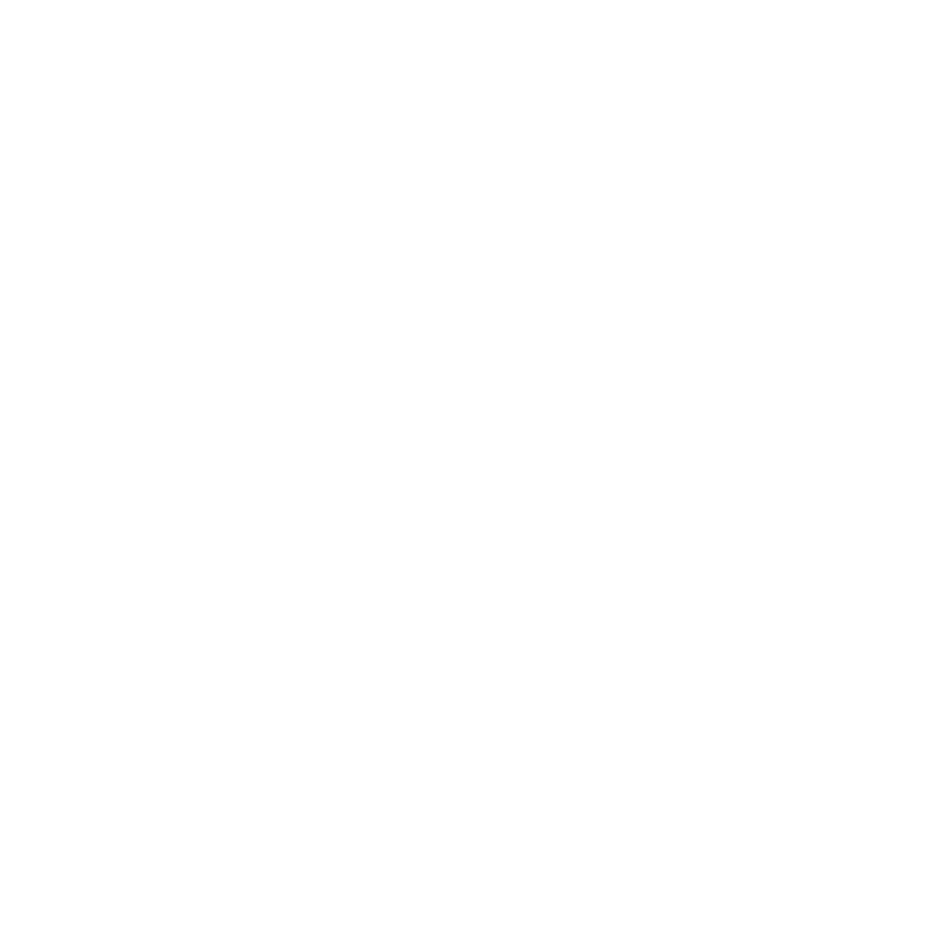
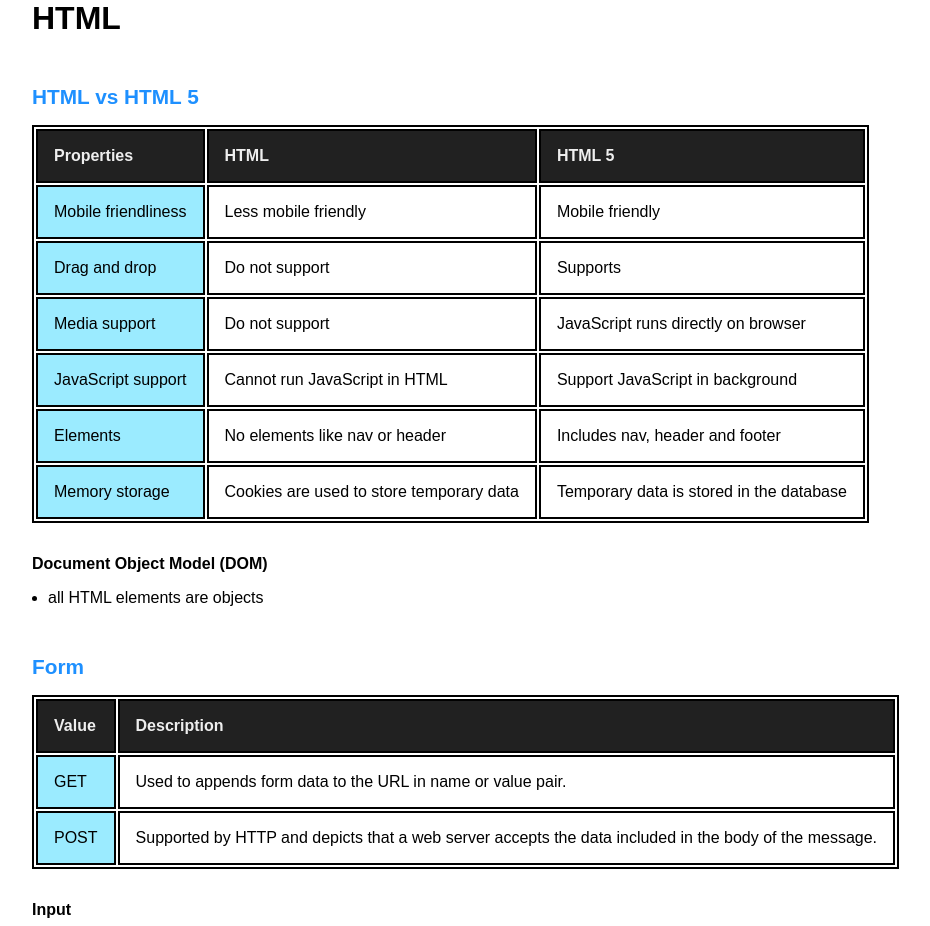
Before and after one commit to robteaw/guide2, a React (Create React App) app: page / in a window 1280 px wide. Shown: the part 160-1086 px from the top of the page, without its empty margins (88-1018 px from the left). Before the commit the page ends 800 px from the top, so only its background shows below. Built offline with nearby package versions, Linux system fonts and the light colour scheme; the HTML template or start-up script is replaced by a standard one.

Commit message:
25. Html Page Update

```diff
--- /dev/null
+++ b/src/pages/Home/Form.tsx
@@ -0,0 +1,76 @@
+import React from 'react'
+
+export default function Form() {
+  return (
+    <>
+      <h3>Input</h3>
+      <p>type, name, id, class, placeholder, required</p>
+      <img src="images/code_input.png" alt="" className="img5" />
+      <h3>Textarea</h3>
+      <p>name, id, class, cols, row, placeholder</p>
+
+      <h3>Code</h3>
+      <img src="images/code_form.png" alt="" className="img4" />
+      <form
+        name="contact"
+        action="/success/"
+        // onsubmit="submit"
+        method="POST"
+        data-netlify="true"
+        // netlify
+        netlify-honeypot="bot-field"
+        hidden
+      >
+        <input type="hidden" name="form-name" value="contact" />
+        <div>
+          <input
+            type="text"
+            name="fname"
+            id="fname"
+            placeholder="First Name"
+            className="form-element"
+            required
+          />
+        </div>
+        <div>
+          <input
+            type="text"
+            name="lname"
+            id="lname"
+            placeholder="Last Name"
+            className="form-element"
+            required
+          />
+        </div>
+        <div>
+          <input
+            type="email"
+            name="email"
+            id="email"
+            placeholder="Email"
+            className="form-element"
+            required
+          />
+        </div>
+        <div>
+          <input
+            type="text"
+            name="phone"
+            id="phone"
+            placeholder="Phone"
+            className="form-element"
+          />
+        </div>
+        <textarea
+          name="message"
+          id="message"
+        //   cols="30"
+        //   rows="10"
+          placeholder="How can I help you?"
+          className="form-element"
+        ></textarea>
+        <input type="submit" value="Submit" />
+      </form>
+    </>
+  )
+}
--- a/src/pages/Home/Home.tsx
+++ b/src/pages/Home/Home.tsx
@@ -1,7 +1,106 @@
 import React from 'react'
+import Table from './Table';
+import Form from './Form';
 
 export default function Home() {
   return (
-    <div><h1>Home</h1></div>
+    <>
+    <div className="info">
+      <h1>HTML</h1>
+      <h2>HTML vs HTML 5</h2>
+
+      <Table />
+
+      <h3>Document Object Model (DOM)</h3>
+      <ul>
+        <li>all HTML elements are objects</li>
+      </ul>
+
+      <h2>Form</h2>
+      <table>
+        <tr>
+          <th>Value</th>
+          <th>Description</th>
+        </tr>
+        <tr>
+          <td>GET</td>
+          <td>Used to appends form data to the URL in name or value pair.</td>
+        </tr>
+        <tr>
+          <td>POST</td>
+          <td>Supported by HTTP and depicts that a web server accepts the data included in the body of the message.</td>
+        </tr>
+      </table>
+
+      <Form />
+
+      <h2>Shortcuts</h2>
+      <h3>Auto-populate html structure</h3>
+      <p>Type <b>!</b> then press <b>tab</b> will display like below.</p>
+      <img src="images/shortcut_html.png" alt="" className="img1" />
+
+      <h3>Create multiple elements</h3>
+      <p>
+        Type <b>p*3</b> then press <b>tab</b> will create 3 rows of paragraphs.
+      </p>
+      <img src="images/shortcut_p.png" alt="" className="img2" />
+
+      <h3>Create class and id for element</h3>
+      <p>
+        Type <b>.example#example</b> then press <b>tab</b> will create a div
+        with class and id.
+      </p>
+      <img src="images/shortcut_class.png" alt="" className="img3" />
+
+      <h2>Flex</h2>
+      <p>
+        Flex is designed for one-dimensional layout. It will display the
+        contents in a row.
+      </p>
+      {/* <div className="code_box">
+        <p>display: flex;</p>
+        <p>flex-direction: row; <span>column</span></p>
+        <p>flex-wrap: wrap; <span>nowrap</span></p>
+      </div>
+
+      <h2>Grid</h2>
+      <p>
+        Grid is designed for two-dimensional layout. It will display the
+        contents based on how the columns and rows are divided.
+      </p>
+      <div className="code_box">
+        <p>display: grid;</p>
+        <p>grid-template-columns: repeat(3, 1fr);</p>
+      </div>
+
+      <h2>Center Div</h2>
+      <h3>Using Grid</h3>
+      <div className="code_box">
+        <p>.grid {</p>
+        <p className="indent">display: grid;</p>
+        <p className="indent">place-items: center;</p>
+        <p>}</p>
+      </div>
+
+      <h3>Using Flex</h3>
+      <div className="code_box">
+        <p>.flex {</p>
+        <p className="indent">display: flex;</p>
+        <p className="indent">align-items: center;</p>
+        <p className="indent">justify-content: center;</p>
+        <p>}</p>
+      </div>
+
+      <h3>Using without Grid or Flex</h3>
+      <div className="code_box">
+        <p>.classic {</p>
+        <p className="indent">position: absolute;</p>
+        <p className="indent">top: 50%;</p>
+        <p className="indent">left: 50%;</p>
+        <p className="indent">transform: translate(-50%, -50%);</p>
+        <p>}</p> */}
+      {/* </div> */}
+    </div>
+    </>
   )
 }
--- /dev/null
+++ b/src/pages/Home/Table.tsx
@@ -0,0 +1,45 @@
+import React from 'react'
+
+export default function Table() {
+  return (
+    <>
+      <table>
+        <tr>
+          <th>Properties</th>
+          <th>HTML</th>
+          <th>HTML 5</th>
+        </tr>
+        <tr>
+          <td>Mobile friendliness</td>
+          <td>Less mobile friendly</td>
+          <td>Mobile friendly</td>
+        </tr>
+        <tr>
+          <td>Drag and drop</td>
+          <td>Do not support</td>
+          <td>Supports</td>
+        </tr>
+        <tr>
+          <td>Media support</td>
+          <td>Do not support</td>
+          <td>JavaScript runs directly on browser</td>
+        </tr>
+        <tr>
+          <td>JavaScript support</td>
+          <td>Cannot run JavaScript in HTML</td>
+          <td>Support JavaScript in background</td>
+        </tr>
+        <tr>
+          <td>Elements</td>
+          <td>No elements like nav or header</td>
+          <td>Includes nav, header and footer</td>
+        </tr>
+        <tr>
+          <td>Memory storage</td>
+          <td>Cookies are used to store temporary data</td>
+          <td>Temporary data is stored in the database</td>
+        </tr>
+      </table>
+    </>
+  )
+}
```
Also changed, not shown: src/components/Navbar.js (added).
